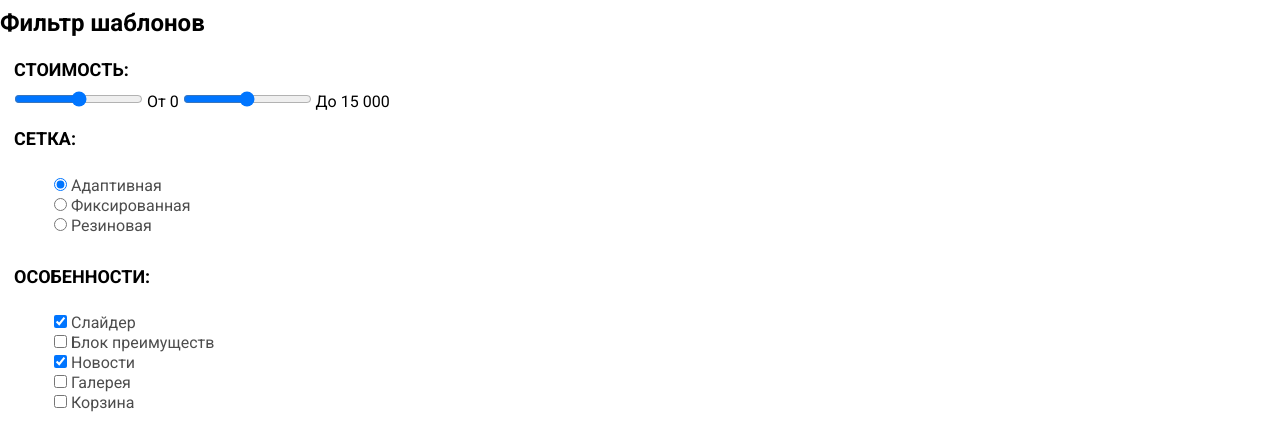
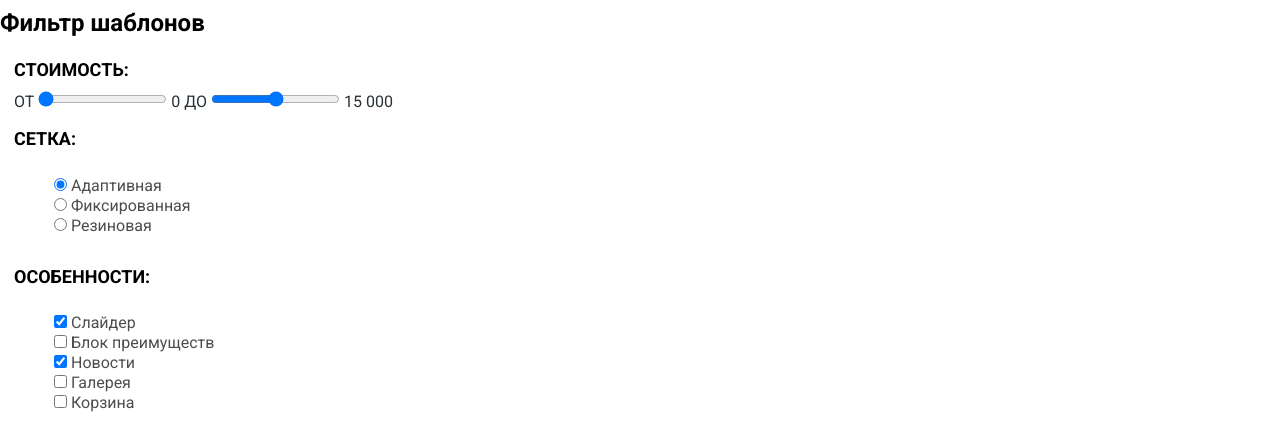
Before and after one commit to Natalia-Hloboschina/662983-nerds, a plain HTML site: page index-pg2.html in a window 1280 px wide. Shown: the part 377-800 px from the top of the page. Drawn offline with nearby package versions, Linux system fonts and the light colour scheme.

Commit message:
Изменила в index-pg2.html форму type="range"

```diff
--- a/index-pg2.html
+++ b/index-pg2.html
@@ -35,12 +35,14 @@
         <form class="filter" method="post" action="https://echo.htmlacademy.ru">
           <fieldset>
             <legend>Стоимость:</legend>
-            <label for="cost-from"></label>
-            <input type="range" id="cost-from" name="cost-from" min="0" max="20000" step="1">
-            <output name="cost-from">От 0</output>
-            <label for="cost-before"></label>
-            <input type="range" id="cost-before" name="cost-before" min="0" max="20000" step="1">
-            <output name="cost-before">До 15 000</output>
+            <div class="filter-range">
+              <label for="cost-from">От</label>
+              <input type="range" id="cost-from" name="cost" min="0" max="20000" value="0">
+              <output name="cost-from">0</output>
+              <label for="cost-before">До</label>
+              <input type="range" id="cost-before" name="cost" min="0" max="20000" value="15 000">
+              <output name="cost-before">15 000</output>
+            </div>
           </fieldset>
           <fieldset>
             <legend>Сетка:</legend>
--- a/index.css
+++ b/index.css
@@ -284,15 +284,15 @@ a {
     border: none;
 }
 
-.filter legend,
-.filter-cost {
+.filter legend {
     font-size: 18px;
     line-height: 30px;
     text-transform: uppercase;
     font-weight: bold;
 }
 
-.filter-range {
+.filter-range label,
+.filter-range output {
     font-size: 16px;
     line-height: 22px;
     text-transform: uppercase;
```
